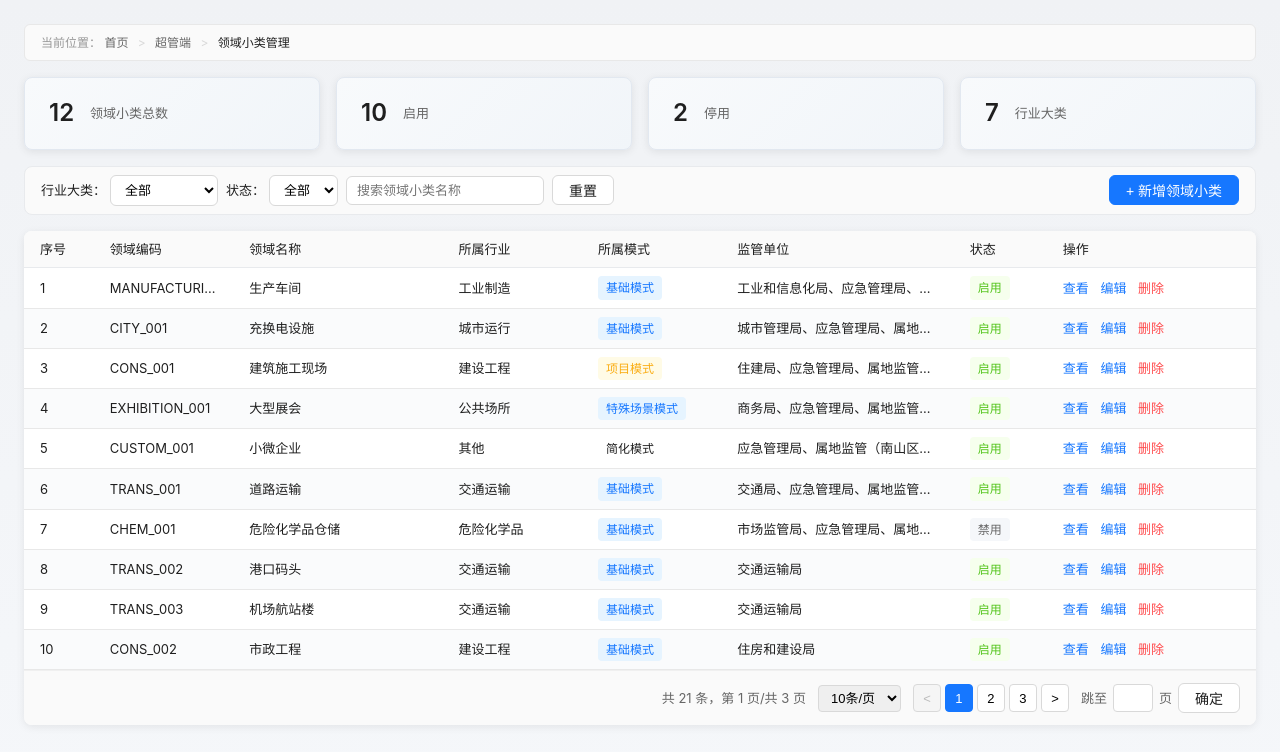
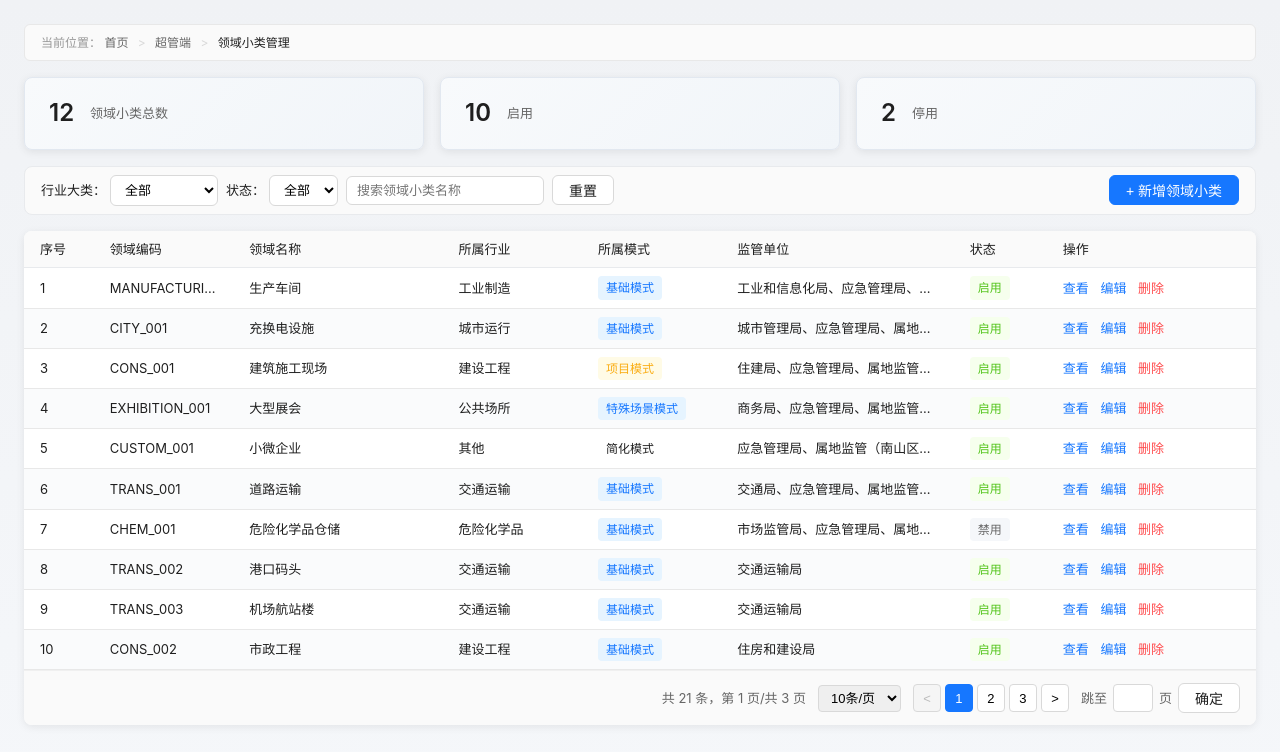
Before and after one commit to AllenVyings/safety-platform-prototype, a plain HTML site: page modules/super-admin/domain-manage.html in a window 1280 px wide. Drawn offline with Linux system fonts and the light colour scheme.

Commit message:
fix: remove extraneous 行业大类 stat card from domain-manage page
Full PRD V6.3 alignment audit across all 61 HTML prototype files.
Only discrepancy found: domain-manage.html showed an 行业大类 (Industry
Category) stat card not specified in the PRD domain management section.
Removed the card; all other 60 files were already PRD-aligned.

```diff
--- a/modules/super-admin/domain-manage.html
+++ b/modules/super-admin/domain-manage.html
@@ -759,10 +759,6 @@
       <div class="stat-card">
         <div class="stat-value" id="disabledCount">2</div>
         <div class="stat-label">停用</div>
-      </div>
-      <div class="stat-card">
-        <div class="stat-value" id="industryCount">7</div>
-        <div class="stat-label">行业大类</div>
       </div>
     </div>
 
```
